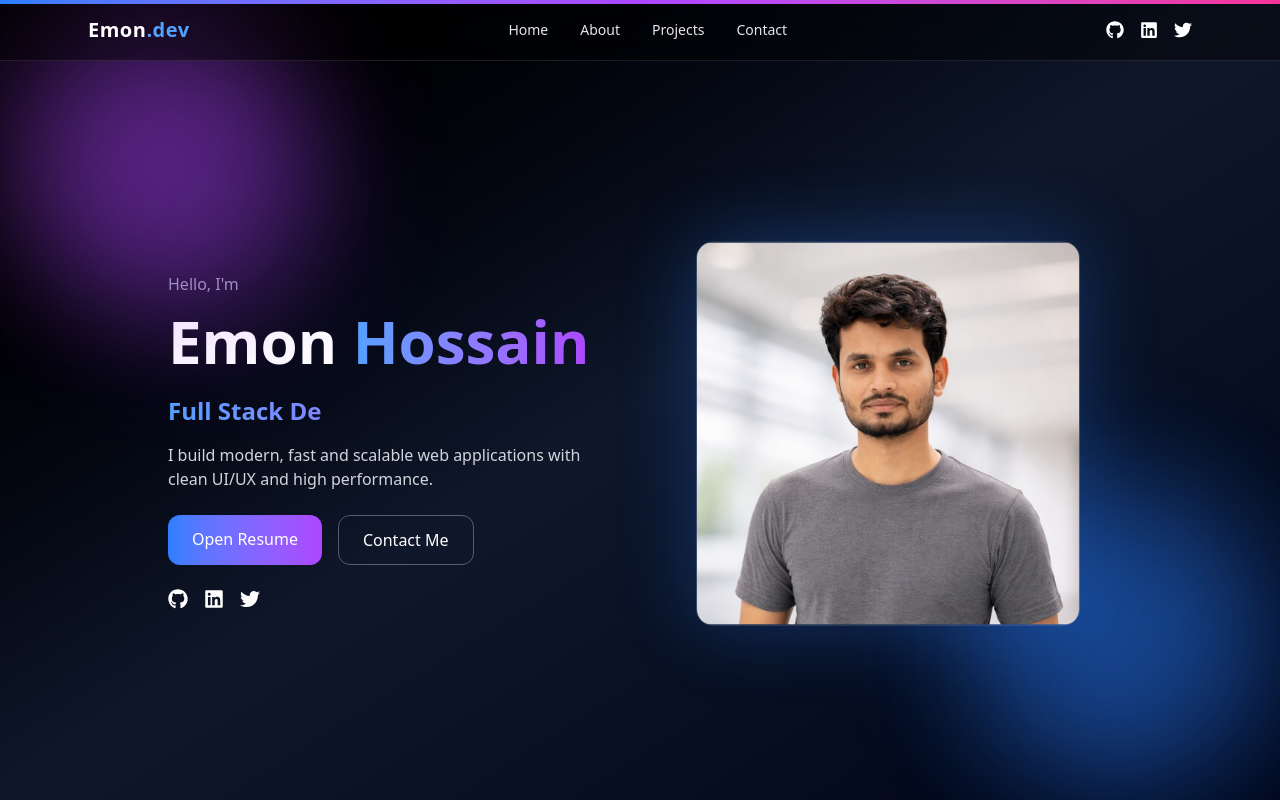
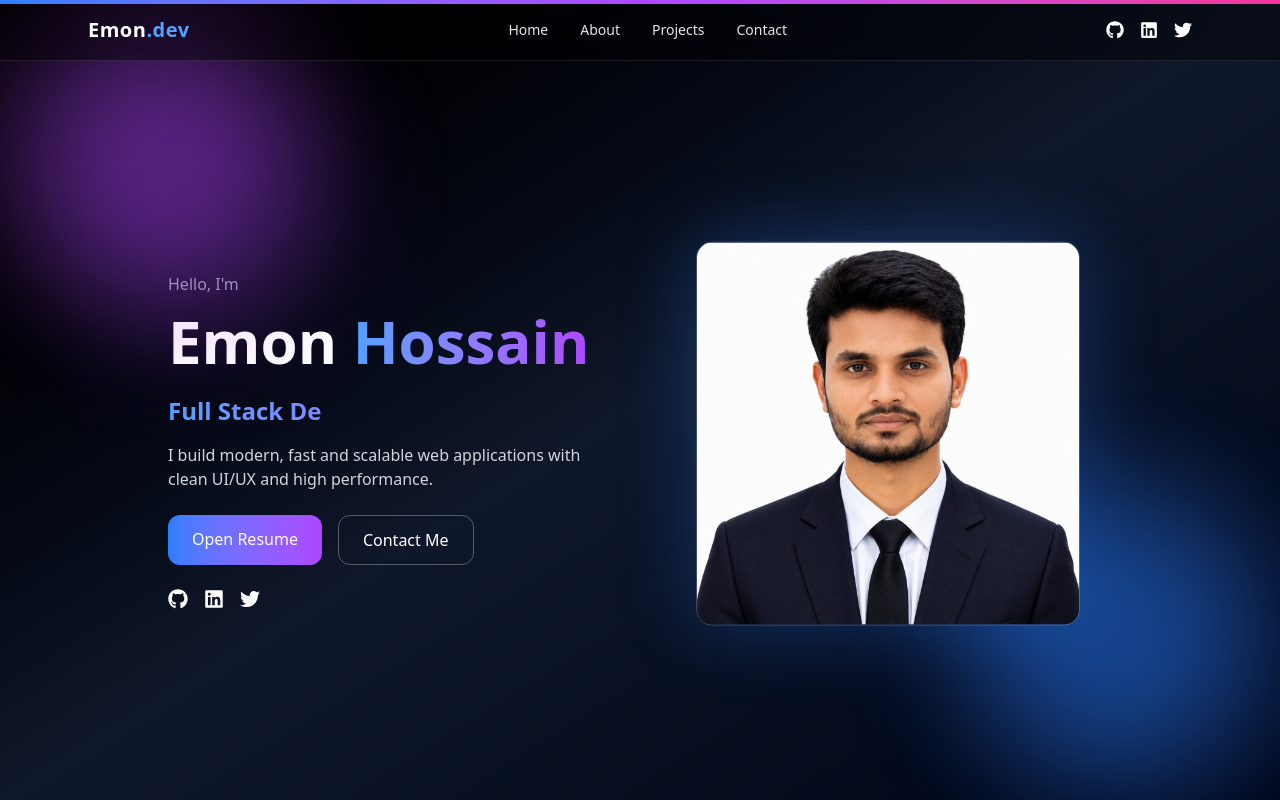
Before and after one commit to emon-101/my-portfolio, a Next.js app: page / in a window 1280 px wide. Shown: the top 800 px of the page. Built offline with nearby package versions, Linux system fonts and the light colour scheme.

Commit message:
update profile image source in Hero component

```diff
--- a/src/components/homepage/Hero.jsx
+++ b/src/components/homepage/Hero.jsx
@@ -101,7 +101,7 @@ const Hero = () => {
 
             {/* Image */}
             <Image
-              src="/profile_img.jpeg"
+              src="/portfolio_profile.jpeg"
               alt="Emon Hossain"
               fill
               className="object-cover rounded-2xl border border-white/20"
```
Also changed, not shown: public/portfolio_profile.jpeg (added).
